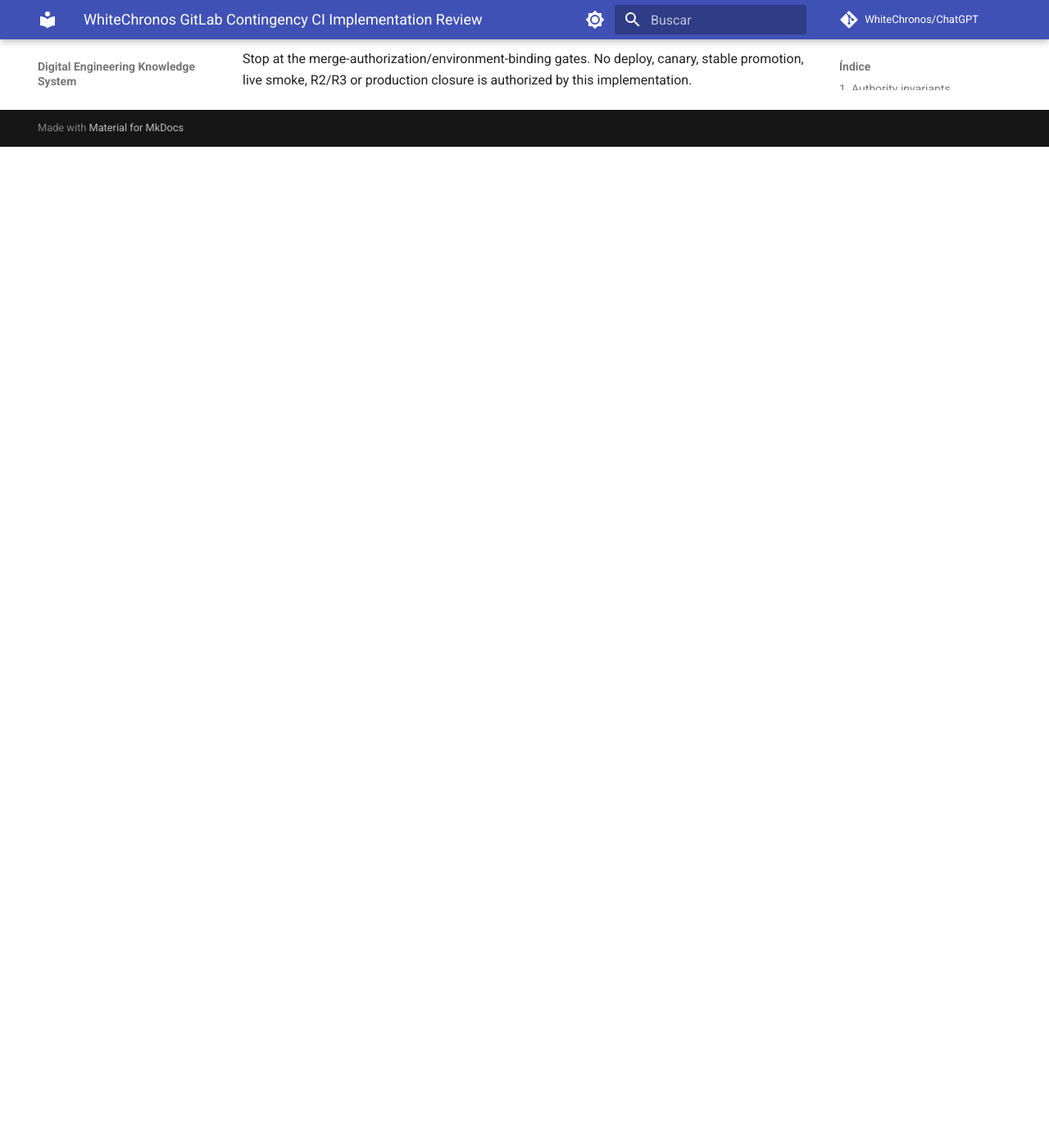
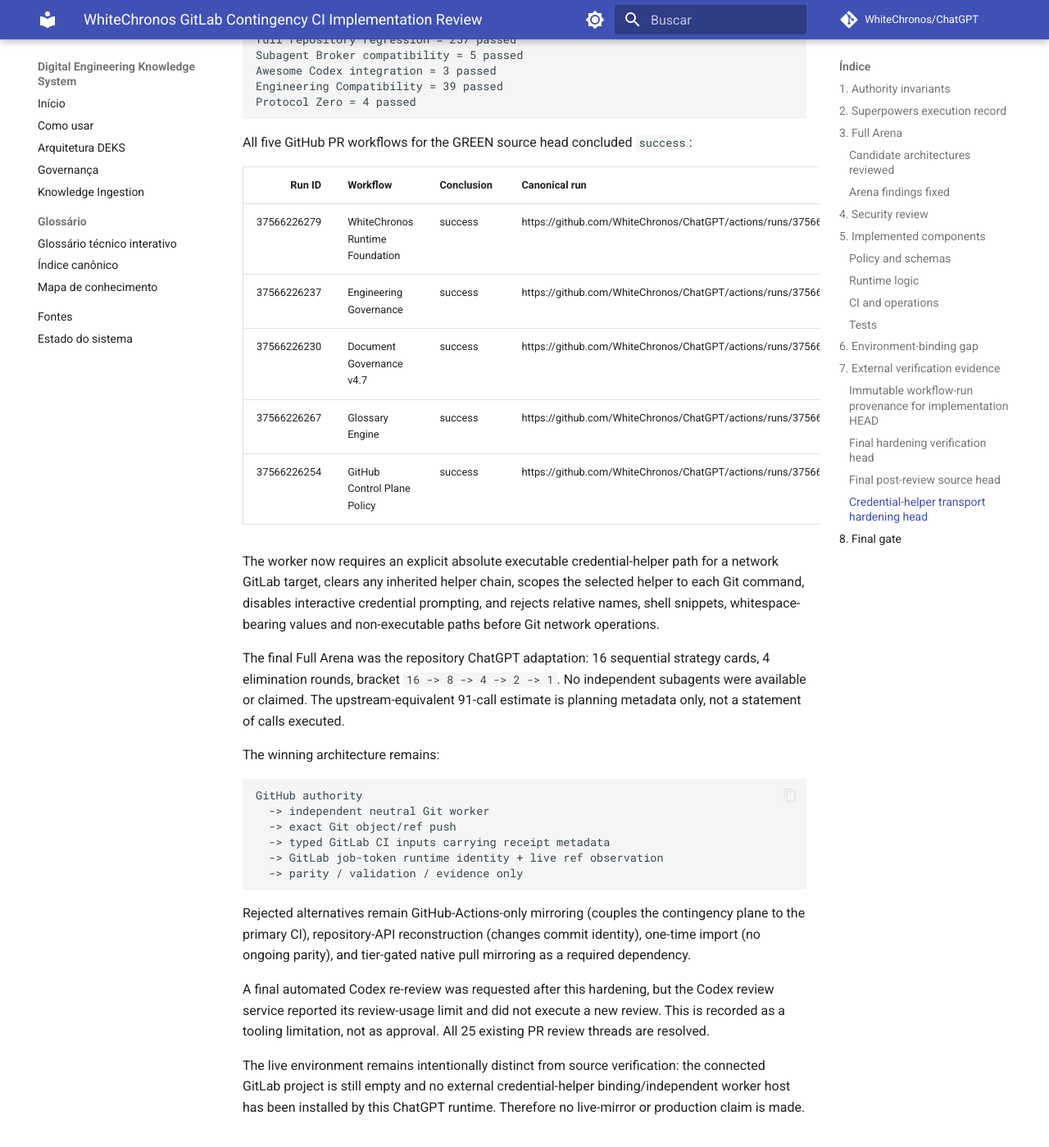
Before and after one commit to WhiteChronos/ChatGPT, an MkDocs documentation site: the page built from docs/superpowers/reviews/2026-10-05-whitechronos-gitlab-contingency-ci-review.md, in a window 1280 px wide and 1400 px high, scrolled down 9380 px. Shown: the whole window at 82% size. Built offline with MkDocs 1.6.1 and Material for MkDocs 9.7.7, drawn with Linux system fonts in a browser that asks for light colours; comment, search, counter and statistics services are not loaded; before the commit the page ends 9559 px from its top, so only the background shows below that; some of the changed text lies outside the part shown.

Commit message:
docs: record credential-helper hardening verification

````diff
--- a/docs/superpowers/reviews/2026-10-05-whitechronos-gitlab-contingency-ci-review.md
+++ b/docs/superpowers/reviews/2026-10-05-whitechronos-gitlab-contingency-ci-review.md
@@ -348,6 +348,79 @@
 This document commit records evidence only; it does not modify source behavior
 or grant merge/release authority.
 
+### Credential-helper transport hardening head
+
+A final Full Arena transport pass identified one additional fail-closed
+requirement: once inherited Git configuration is disabled, the network GitLab
+target must not silently fall back to an ambient credential mechanism. TDD added
+an explicit credential-helper contract before implementation.
+
+RED head:
+
+```text
+credential_helper_red = 350874143c0e78c98a221a8439f0a39c606296a5
+Runtime Foundation    = 6 failed, 75 passed
+```
+
+GREEN source head:
+
+```text
+credential_helper_green = 5bcd01af92ec0bb9be70f058dfe165a485c2a226
+Runtime Foundation       = 81 passed
+full repository regression = 257 passed
+Subagent Broker compatibility = 5 passed
+Awesome Codex integration = 3 passed
+Engineering Compatibility = 39 passed
+Protocol Zero = 4 passed
+```
+
+All five GitHub PR workflows for the GREEN source head concluded `success`:
+
+| Run ID | Workflow | Conclusion | Canonical run |
+| ---: | --- | --- | --- |
+| 37566226279 | WhiteChronos Runtime Foundation | success | https://github.com/WhiteChronos/ChatGPT/actions/runs/37566226279 |
+| 37566226237 | Engineering Governance | success | https://github.com/WhiteChronos/ChatGPT/actions/runs/37566226237 |
+| 37566226230 | Document Governance v4.7 | success | https://github.com/WhiteChronos/ChatGPT/actions/runs/37566226230 |
+| 37566226267 | Glossary Engine | success | https://github.com/WhiteChronos/ChatGPT/actions/runs/37566226267 |
+| 37566226254 | GitHub Control Plane Policy | success | https://github.com/WhiteChronos/ChatGPT/actions/runs/37566226254 |
+
+The worker now requires an explicit absolute executable credential-helper path
+for a network GitLab target, clears any inherited helper chain, scopes the
+selected helper to each Git command, disables interactive credential prompting,
+and rejects relative names, shell snippets, whitespace-bearing values and
+non-executable paths before Git network operations.
+
+The final Full Arena was the repository ChatGPT adaptation: 16 sequential
+strategy cards, 4 elimination rounds, bracket `16 -> 8 -> 4 -> 2 -> 1`.
+No independent subagents were available or claimed. The upstream-equivalent
+91-call estimate is planning metadata only, not a statement of calls executed.
+
+The winning architecture remains:
+
+```text
+GitHub authority
+  -> independent neutral Git worker
+  -> exact Git object/ref push
+  -> typed GitLab CI inputs carrying receipt metadata
+  -> GitLab job-token runtime identity + live ref observation
+  -> parity / validation / evidence only
+```
+
+Rejected alternatives remain GitHub-Actions-only mirroring (couples the
+contingency plane to the primary CI), repository-API reconstruction (changes
+commit identity), one-time import (no ongoing parity), and tier-gated native
+pull mirroring as a required dependency.
+
+A final automated Codex re-review was requested after this hardening, but the
+Codex review service reported its review-usage limit and did not execute a new
+review. This is recorded as a tooling limitation, not as approval. All 25
+existing PR review threads are resolved.
+
+The live environment remains intentionally distinct from source verification:
+the connected GitLab project is still empty and no external credential-helper
+binding/independent worker host has been installed by this ChatGPT runtime.
+Therefore no live-mirror or production claim is made.
+
 ## 8. Final gate
 
 The source implementation is fully verified for the repository scope. The live
````
